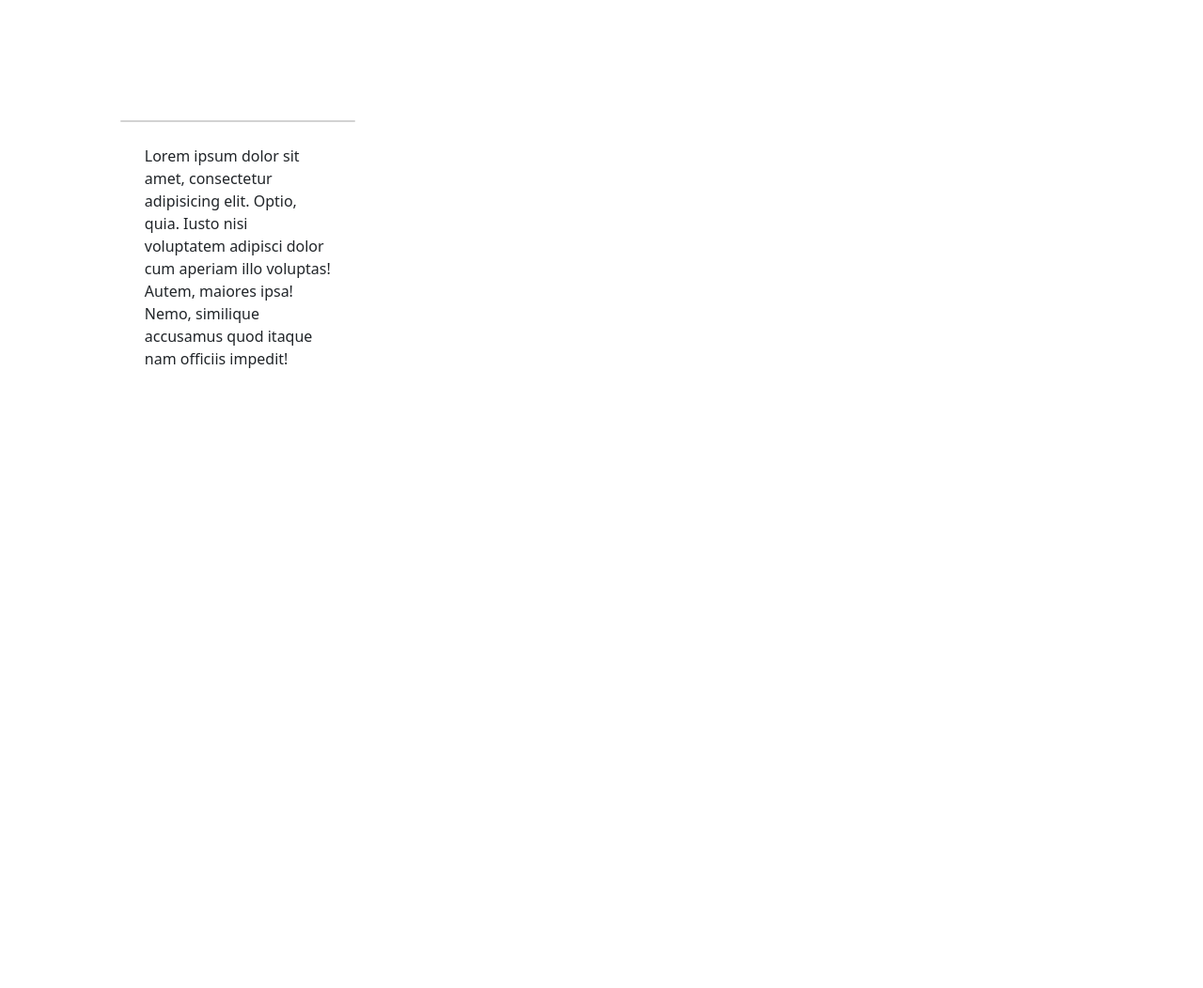
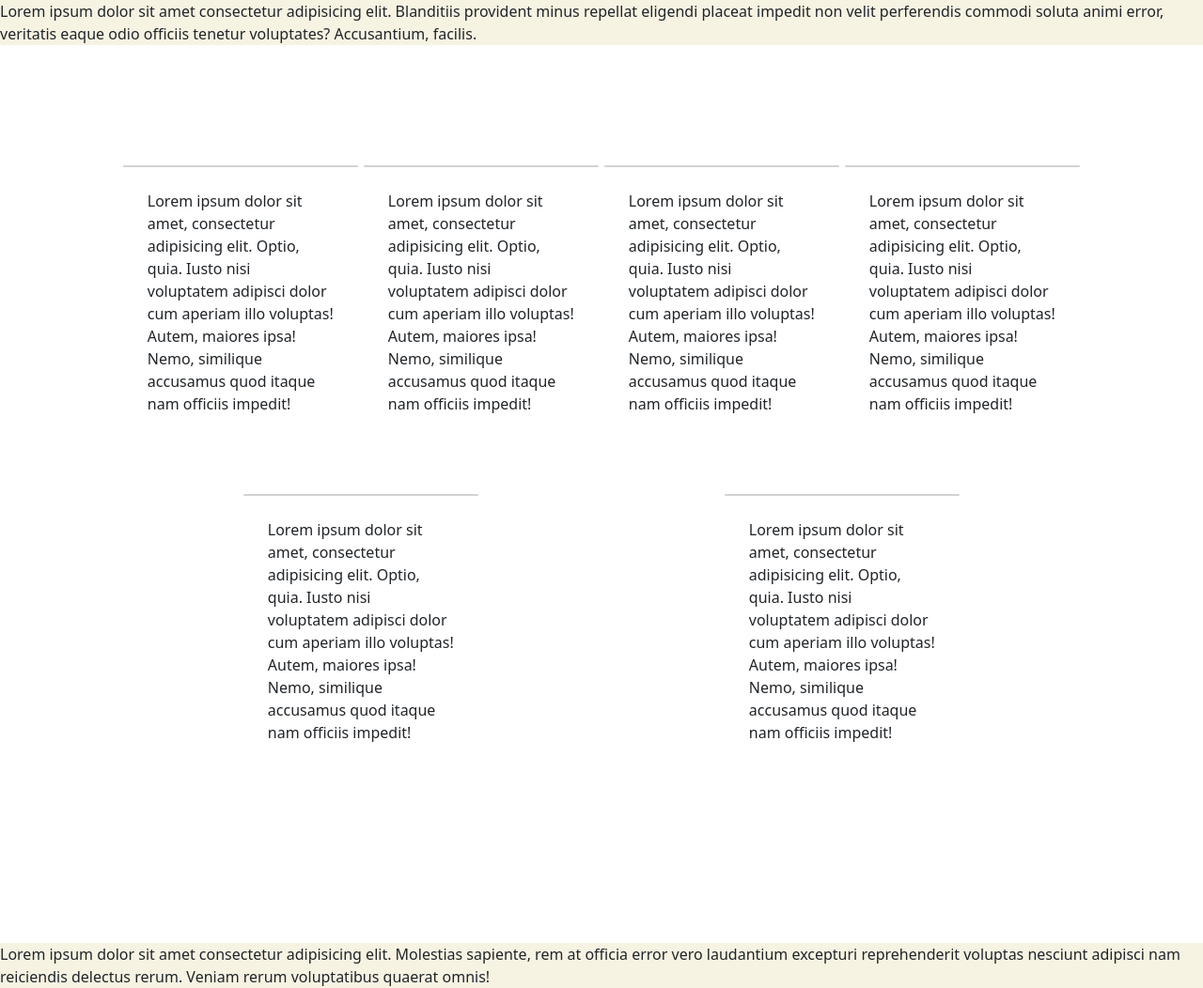
Before and after one commit to evschl/CardSiteClass, a web app: file faq.html in a window 1280 px wide. Shown: the whole page at 94% size. Before the commit the page ends 392 px from the top, so only its background shows below. Run offline with its HTML, style and script files only (its server is not run), Linux system fonts and the light colour scheme.

Commit message:
Flex styling for card container

```diff
--- a/faq.html
+++ b/faq.html
@@ -10,10 +10,11 @@
     </head>
     <body>
         <header>
-
+            Lorem ipsum dolor sit amet consectetur adipisicing elit. Blanditiis provident minus repellat eligendi placeat impedit non velit perferendis commodi soluta animi error, veritatis eaque odio officiis tenetur voluptates? Accusantium, facilis.
         </header>
 
         <main>
+            <div class="faqCards">
             <div class="cardContainer">
                 <div class="card">
                     <div class="cardFront">
@@ -25,10 +26,66 @@
                     </div>
                 </div>
             </div>
+            <div class="cardContainer">
+                <div class="card">
+                    <div class="cardFront">
+                        Lorem ipsum dolor sit amet, consectetur adipisicing elit. Optio, quia. Iusto nisi voluptatem adipisci dolor cum aperiam illo voluptas! Autem, maiores ipsa! Nemo, similique accusamus quod itaque nam officiis impedit!
+                    </div>
+
+                    <div class="cardBack">
+                        Lorem ipsum dolor sit amet, consectetur adipisicing elit. Fugiat, accusantium molestias, impedit delectus est aliquam eum, facere quam assumenda corrupti ea quidem? Quisquam unde suscipit voluptate magni at temporibus autem.
+                    </div>
+                </div>
+            </div>
+            <div class="cardContainer">
+                <div class="card">
+                    <div class="cardFront">
+                        Lorem ipsum dolor sit amet, consectetur adipisicing elit. Optio, quia. Iusto nisi voluptatem adipisci dolor cum aperiam illo voluptas! Autem, maiores ipsa! Nemo, similique accusamus quod itaque nam officiis impedit!
+                    </div>
+
+                    <div class="cardBack">
+                        Lorem ipsum dolor sit amet, consectetur adipisicing elit. Fugiat, accusantium molestias, impedit delectus est aliquam eum, facere quam assumenda corrupti ea quidem? Quisquam unde suscipit voluptate magni at temporibus autem.
+                    </div>
+                </div>
+            </div>
+            <div class="cardContainer">
+                <div class="card">
+                    <div class="cardFront">
+                        Lorem ipsum dolor sit amet, consectetur adipisicing elit. Optio, quia. Iusto nisi voluptatem adipisci dolor cum aperiam illo voluptas! Autem, maiores ipsa! Nemo, similique accusamus quod itaque nam officiis impedit!
+                    </div>
+
+                    <div class="cardBack">
+                        Lorem ipsum dolor sit amet, consectetur adipisicing elit. Fugiat, accusantium molestias, impedit delectus est aliquam eum, facere quam assumenda corrupti ea quidem? Quisquam unde suscipit voluptate magni at temporibus autem.
+                    </div>
+                </div>
+            </div>
+            <div class="cardContainer">
+                <div class="card">
+                    <div class="cardFront">
+                        Lorem ipsum dolor sit amet, consectetur adipisicing elit. Optio, quia. Iusto nisi voluptatem adipisci dolor cum aperiam illo voluptas! Autem, maiores ipsa! Nemo, similique accusamus quod itaque nam officiis impedit!
+                    </div>
+
+                    <div class="cardBack">
+                        Lorem ipsum dolor sit amet, consectetur adipisicing elit. Fugiat, accusantium molestias, impedit delectus est aliquam eum, facere quam assumenda corrupti ea quidem? Quisquam unde suscipit voluptate magni at temporibus autem.
+                    </div>
+                </div>
+            </div>
+            <div class="cardContainer">
+                <div class="card">
+                    <div class="cardFront">
+                        Lorem ipsum dolor sit amet, consectetur adipisicing elit. Optio, quia. Iusto nisi voluptatem adipisci dolor cum aperiam illo voluptas! Autem, maiores ipsa! Nemo, similique accusamus quod itaque nam officiis impedit!
+                    </div>
+
+                    <div class="cardBack">
+                        Lorem ipsum dolor sit amet, consectetur adipisicing elit. Fugiat, accusantium molestias, impedit delectus est aliquam eum, facere quam assumenda corrupti ea quidem? Quisquam unde suscipit voluptate magni at temporibus autem.
+                    </div>
+                </div>
+            </div>
+            </div>
         </main>
 
         <footer>
-
+            Lorem ipsum dolor sit amet consectetur adipisicing elit. Molestias sapiente, rem at officia error vero laudantium excepturi reprehenderit voluptas nesciunt adipisci nam reiciendis delectus rerum. Veniam rerum voluptatibus quaerat omnis!
         </footer>
         <script defer src="https://cdn.jsdelivr.net/npm/bootstrap@5.3.2/dist/js/bootstrap.bundle.min.js" integrity="sha384-C6RzsynM9kWDrMNeT87bh95OGNyZPhcTNXj1NW7RuBCsyN/o0jlpcV8Qyq46cDfL" crossorigin="anonymous"></script>
     </body>
--- a/styles/index.css
+++ b/styles/index.css
@@ -8,14 +8,28 @@
 
 body {
     font-family: 'Montserrat', sans-serif;
-    padding: 10%;
     background: #2b2118;
     align-items: center;
     justify-content: center;
 }
 
 header {
-    background: #f7f3e3
+    background: #f7f3e3;
+}
+
+main {
+    padding: 10%;
+}
+
+footer {
+    background: #f7f3e3;
+}
+
+.faqCards {
+    display: flex;
+    flex-direction: row;
+    flex-wrap: wrap;
+    justify-content: space-around;
 }
 
 .cardContainer {
@@ -26,6 +40,7 @@
 
 .card {
     position: absolute;
+    display: flex;
     height: 100%;
     width: 100%;
     transform-style: preserve-3d;
```
Also changed, not shown: index.html (+5 -3 lines).
